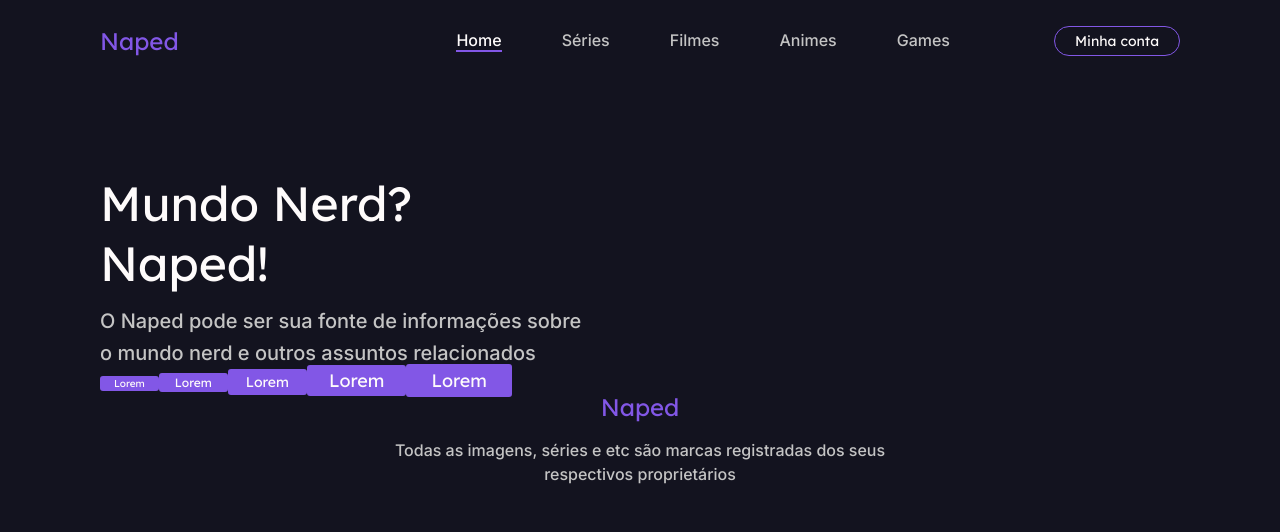
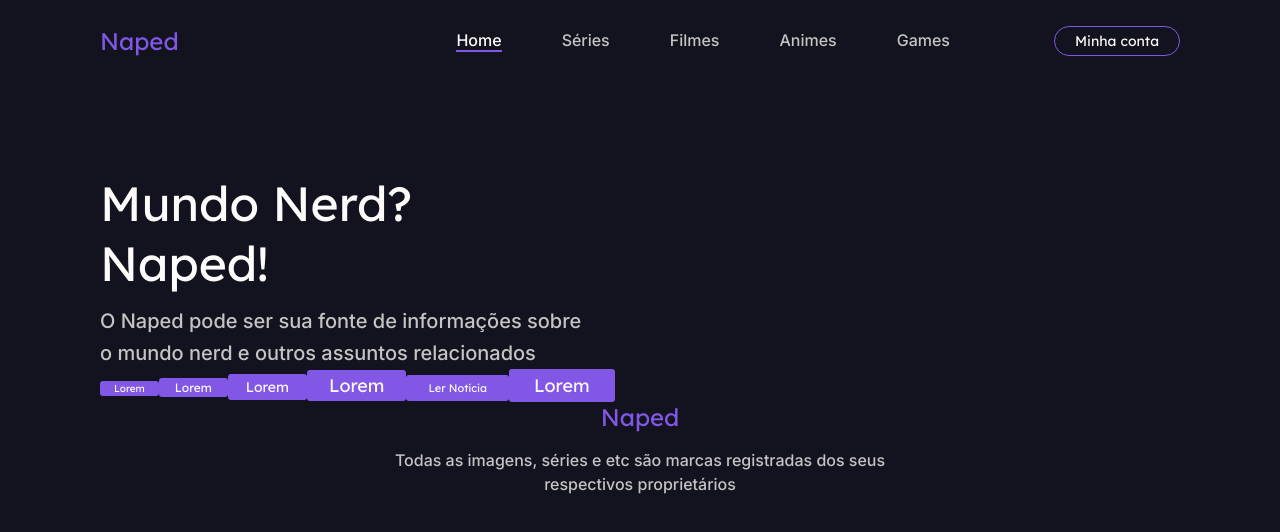
Before and after one commit to lucarod/codelandia-challenge-10, a Next.js app: page / in a window 1280 px wide. Shown: the top 532 px of the page. Built offline with nearby package versions, Linux system fonts and the light colour scheme.

Commit message:
fix: change Link display type to inline-block to correctly apply padding and line-height

```diff
--- a/src/components/Atoms/Link/style.js
+++ b/src/components/Atoms/Link/style.js
@@ -2,7 +2,12 @@ import styled, { css } from 'styled-components';
 
 const variantStyles = (variant) =>
 ({
-  primary: css`
+  primaryButton: css`
+    padding: 3px 22px;
+    font-size: 11px;
+    line-height: 20px;
+  `,
+  largeButton: css`
     padding: 5px 25px;
     font-size: 18px;
   `,
@@ -25,6 +30,7 @@ const variantStyles = (variant) =>
 }[variant]);
 
 export const StyledLink = styled.a`
+  display: inline-block;
   background-color: ${({ theme }) => theme.colors.primary};
   border-radius: 3px;
   font-family: ${({ theme }) => theme.fonts.lexendDeca};
--- a/src/pages/index.js
+++ b/src/pages/index.js
@@ -18,7 +18,8 @@ export default function Home() {
         <Link href='#' name='Lorem' variant='mediumTag' />
         <Link href='#' name='Lorem' variant='largeTag' />
         <Link href='#' name='Lorem' variant='postTag' />
-        <Link href='#' name='Lorem' variant='primary' />
+        <Link href='#' name='Ler Notícia' variant='primaryButton' />
+        <Link href='#' name='Lorem' variant='largeButton' />
       </main>
     </div>
   )
```
